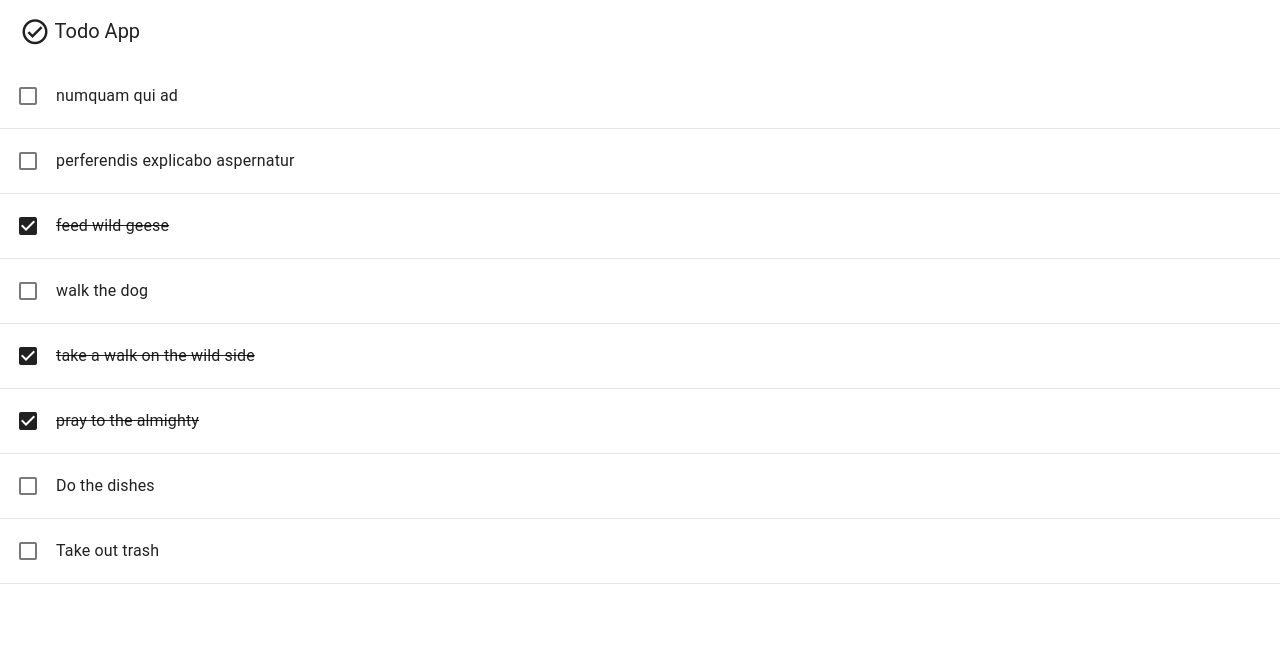
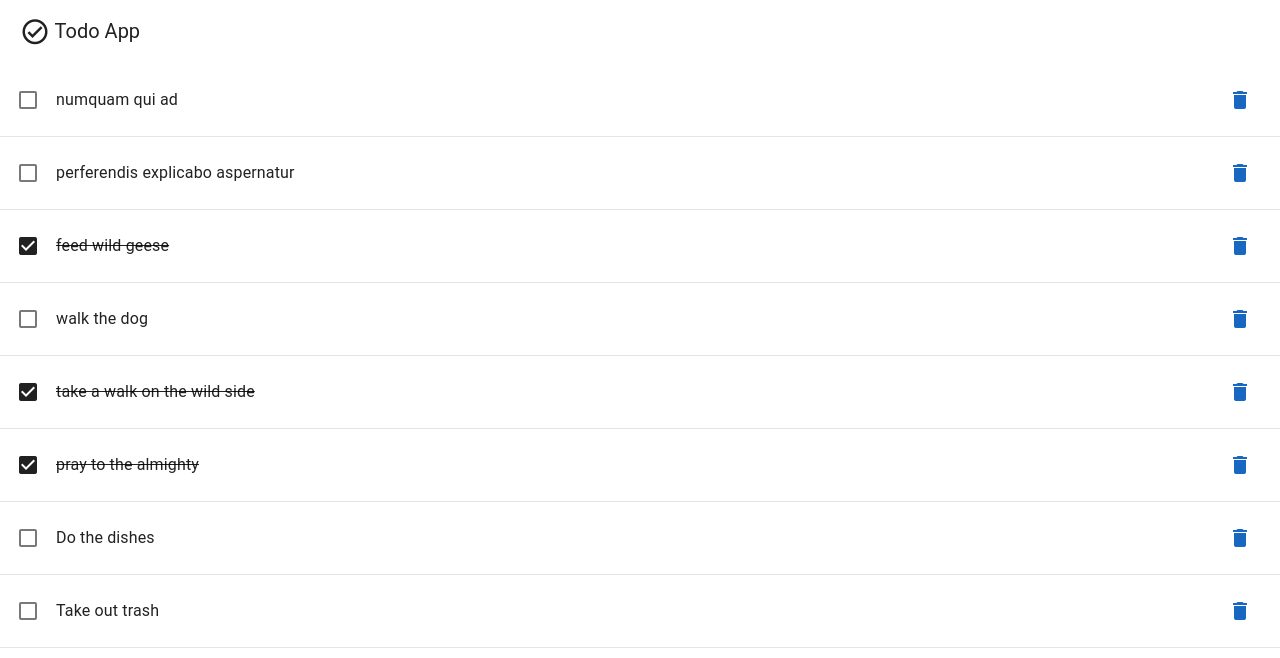
Before and after one commit to ricardocastrodesign/todo-app, a Vue app: page / in a window 1280 px wide. Shown: the top 658 px of the page. Built offline with nearby package versions, Linux system fonts and the light colour scheme.

Commit message:
add delete task method

```diff
--- a/src/components/Todo/TasksList.vue
+++ b/src/components/Todo/TasksList.vue
@@ -6,6 +6,14 @@
           <v-list-item-action start>
             <v-checkbox-btn :model-value="task.completed"></v-checkbox-btn>
           </v-list-item-action>
+        </template>
+        <template v-slot:append>
+          <v-btn
+            @click.stop="deleteTask(task.id)"
+            color="primary"
+            icon="mdi-delete"
+            variant="text"
+          ></v-btn>
         </template>
         <v-list-item-title
           :class="{ 'text-decoration-line-through': task.completed }"
@@ -80,6 +88,9 @@ export default {
 
       task.completed = !task.completed;
     },
+    deleteTask(id) {
+      this.tasks = this.tasks.filter((task) => task.id !== id);
+    }
   },
 };
 </script>
```
